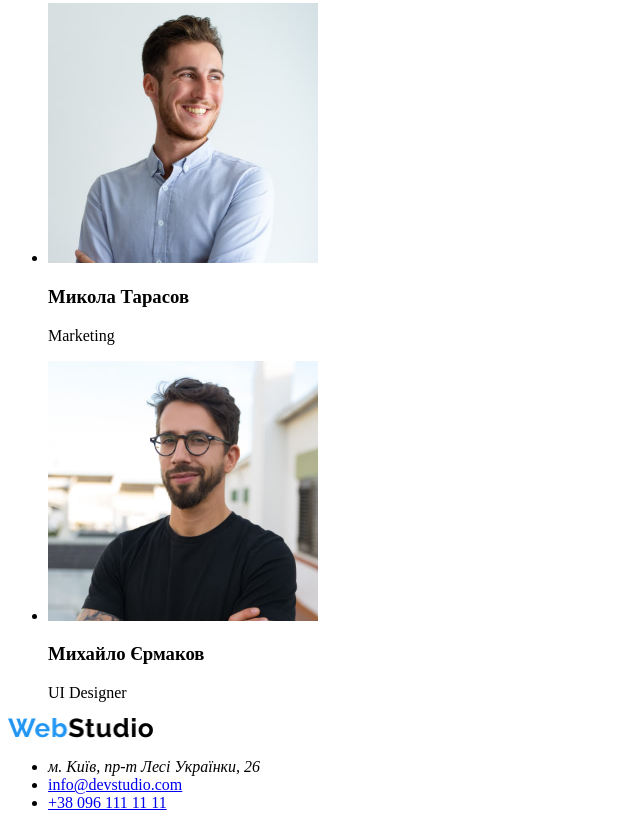
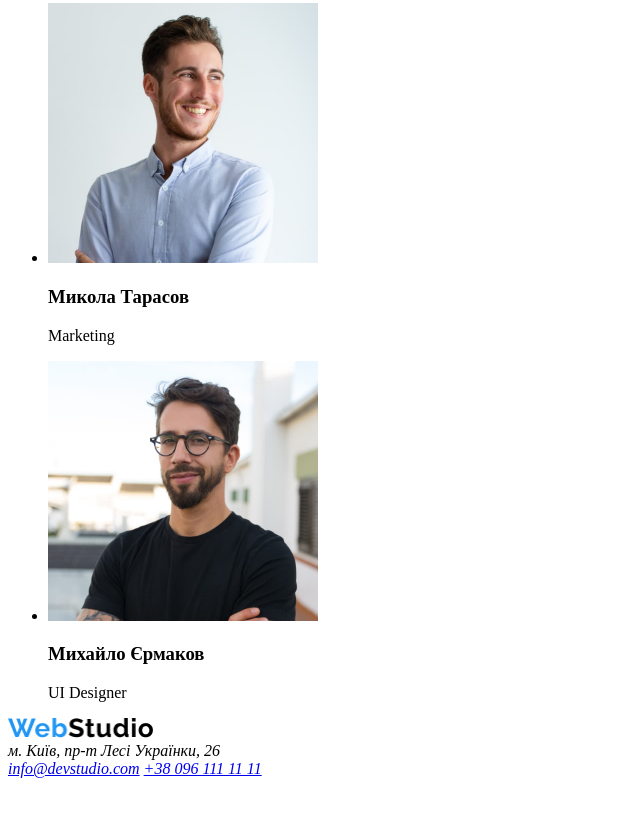
Before and after one commit to Valentyna89/goit-markup-hw-01, a plain HTML site: page index.html in a window 1280 px wide. Shown: the part 2339-3167 px from the top of the page, without its empty margins (0-640 px from the left). After the commit the page ends 3125 px from the top, so only its background shows below. Drawn offline with Linux system fonts and the light colour scheme.

Commit message:
Fixed markup

```diff
--- a/index.html
+++ b/index.html
@@ -109,11 +109,15 @@
         <a href="/">
             <img src="./img/WebStudio.jpg" alt="Лого компанії" width="145">
         </a>
-        <ul>
-            <li><address>м. Київ, пр-т Лесі Українки, 26</address></li>
-            <li><a href="mailto:info@devstudio.com">info@devstudio.com</a></li>
-            <li><a href="tel:+380961111111">+38 096 111 11 11</a></li>
-        </ul>
+        <address>
+            м. Київ, пр-т Лесі Українки, 26
+        </address>
+
+        <address>
+            <a href="mailto:info@devstudio.com">info@devstudio.com</a>
+            <a href="tel:+380961111111">+38 096 111 11 11</a>
+        </address>
+
     </footer>
 </body>
 </html>
```
